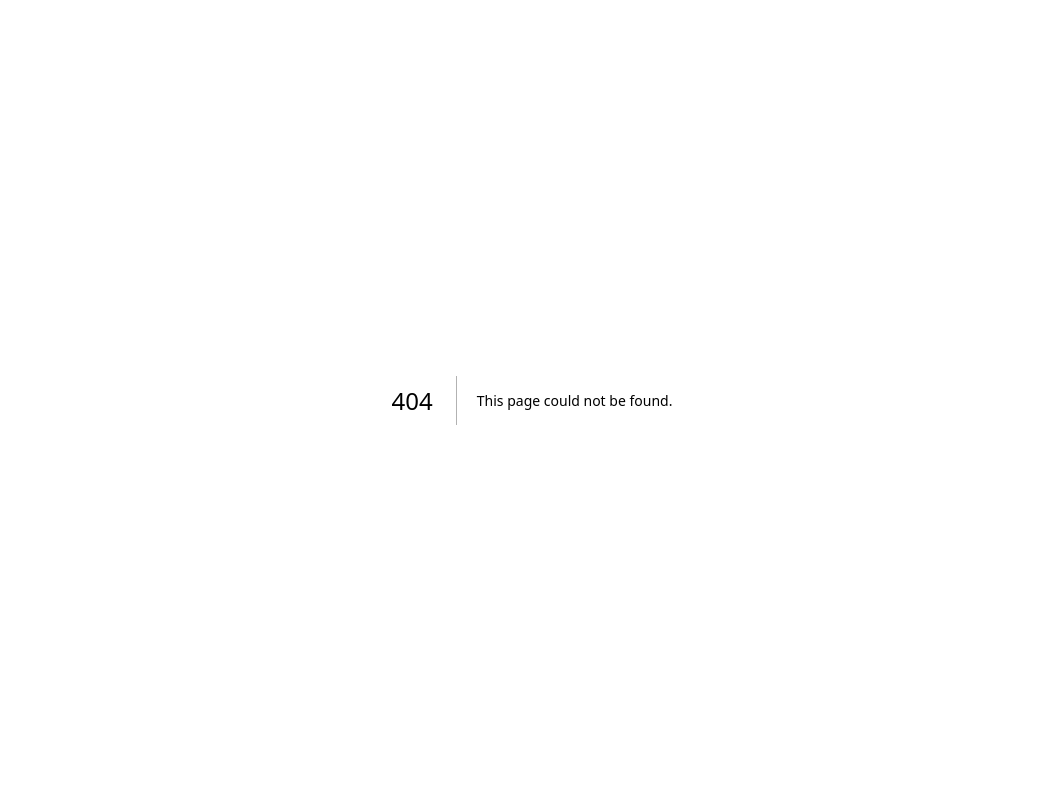
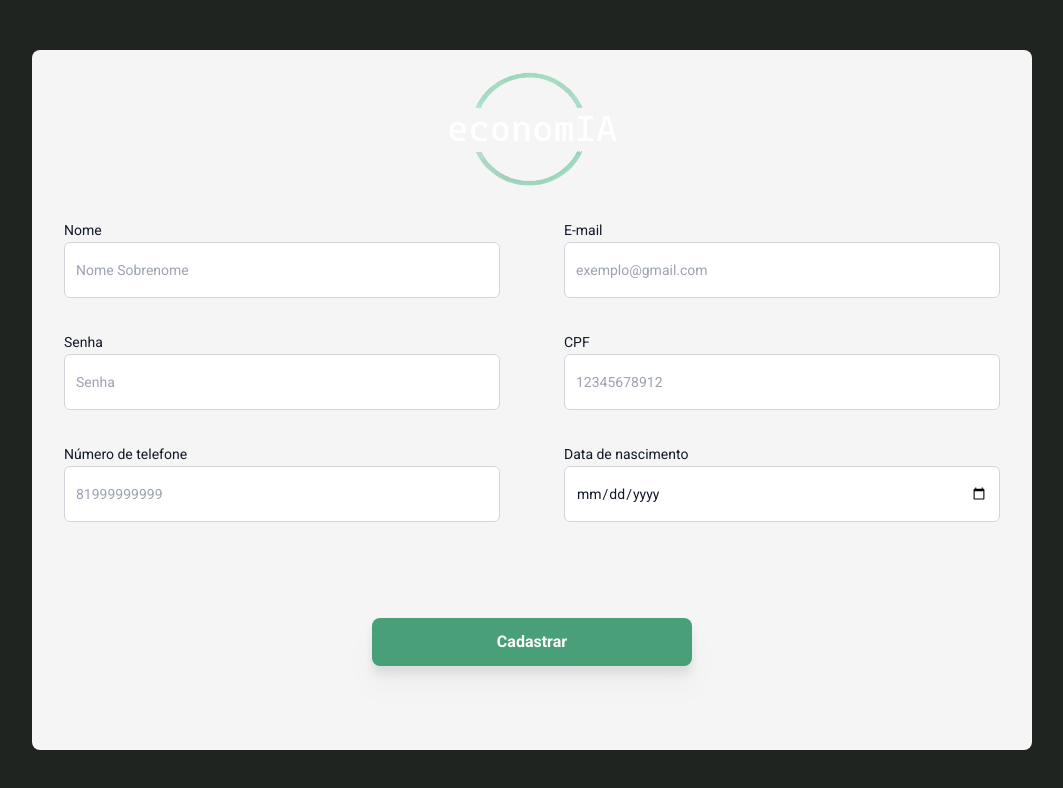
Before and after one commit to Gui-Rigaud/economIA, a Next.js app in the folder frontend/: page /cadastro in a window 1280 px wide. Before the commit this address had no page. Shown: the top 788 px of the page, without its empty margins (108-1171 px from the left). Built offline with nearby package versions, Linux system fonts and the light colour scheme.

Commit message:
cadastrosceen: front-end implementation with form on console

```diff
--- /dev/null
+++ b/frontend/src/app/cadastro/page.tsx
@@ -0,0 +1,89 @@
+"use client";
+
+import React from "react";
+import {useForm, SubmitHandler} from "react-hook-form";
+import { Roboto } from "next/font/google";
+import Image from "next/image";
+import logo from "../assets/logo.png"
+
+const roboto400 = Roboto({
+    subsets: ["latin"],
+    weight: "400"
+})
+
+const roboto700 = Roboto({
+    subsets: ["latin"],
+    weight: "700"
+})
+
+
+type FormData = {
+    name: string
+    email: string
+    password: string
+    cpf: number
+    cellphone: number
+    birthdate: string
+}
+
+export default function cadastroScreen()
+{
+    const {register,handleSubmit} = useForm<FormData>()
+    const printData: SubmitHandler<FormData> = (data) => {
+        console.log(data)
+    }
+
+    return (
+
+
+        <div id = "screen" className="bg-econDarkGreen h-screen w-screen flex justify-center items-center">
+
+            <form onSubmit={handleSubmit(printData)}>
+                <div id = "forms-container" className ={`bg-backgroundLightGray rounded-lg h-[700px] w-[1000px] ${roboto400.className}`}>
+                <div id = "logo-container" className = "flex justify-center items-center">
+                    <Image src = {logo} alt = "logo" width={200} height={200}/>
+                </div>
+
+                    <div id = "forms-inputs" className = "grid grid-cols-2 mx-[32px] gap-x-[64px] gap-y-[32px]">
+                        <div id = "name-container" className = "">
+                            <label htmlFor="name" className="block text-sm/6 font-medium text-gray-900">Nome</label>
+                            <input id = "name" placeholder = "Nome Sobrenome" {...register("name")} className = {`${roboto400.className} h-[56px] block w-full rounded-md bg-white px-3 py-1.5 text-base text-gray-900 outline outline-1 -outline-offset-1 outline-gray-300 placeholder:text-gray-400 focus:outline focus:outline-2 focus:-outline-offset-2 focus:outline-indigo-600 sm:text-sm/6 `}/>
+                        </div>
+
+                        <div id = "email-container" className = "">
+                            <label htmlFor="email" className="block text-sm/6 font-medium text-gray-900">E-mail</label>
+                            <input id = "email" type = "email" placeholder = "exemplo@gmail.com" {...register("email")} className = {`${roboto400.className} h-[56px] block w-full rounded-md bg-white px-3 py-1.5 text-base text-gray-900 outline outline-1 -outline-offset-1 outline-gray-300 placeholder:text-gray-400 focus:outline focus:outline-2 focus:-outline-offset-2 focus:outline-indigo-600 sm:text-sm/6 `}/>
+                        </div>
+
+                        <div id = "password-container">
+                            <label htmlFor="password" className="block text-sm/6 font-medium text-gray-900">Senha</label>
+                            <input id = "password" placeholder = "Senha"  type = "password"{...register("password")} className = {`${roboto400.className} h-[56px] block w-full rounded-md bg-white px-3 py-1.5 text-base text-gray-900 outline outline-1 -outline-offset-1 outline-gray-300 placeholder:text-gray-400 focus:outline focus:outline-2 focus:-outline-offset-2 focus:outline-indigo-600 sm:text-sm/6 `}/>
+                        </div>
+
+                        <div id = "cpf-container">
+                            <label htmlFor="cpf" className="block text-sm/6 font-medium text-gray-900">CPF</label>
+                            <input id = "cpf" placeholder = "12345678912" {...register("cpf")} className = {`${roboto400.className} h-[56px] block w-full rounded-md bg-white px-3 py-1.5 text-base text-gray-900 outline outline-1 -outline-offset-1 outline-gray-300 placeholder:text-gray-400 focus:outline focus:outline-2 focus:-outline-offset-2 focus:outline-indigo-600 sm:text-sm/6 `}/>
+                        </div>
+
+                        <div id = "cellphone-container">
+                            <label htmlFor="cellphone" className="block text-sm/6 font-medium text-gray-900">Número de telefone</label>
+                            <input id = "cellphone" placeholder = "81999999999" {...register("cellphone")} className = {`${roboto400.className} h-[56px] block w-full rounded-md bg-white px-3 py-1.5 text-base text-gray-900 outline outline-1 -outline-offset-1 outline-gray-300 placeholder:text-gray-400 focus:outline focus:outline-2 focus:-outline-offset-2 focus:outline-indigo-600 sm:text-sm/6 `}/>
+                        </div>
+
+                        <div id = "birthdate-container">
+                            <label htmlFor="birthdate" className="block text-sm/6 font-medium text-gray-900">Data de nascimento</label>
+                            <input id = "birthdate" placeholder = "Data de nascimento" {...register("birthdate")} type = "date" className = {`${roboto400.className} h-[56px] block w-full rounded-md bg-white px-3 py-1.5 text-base text-gray-900 outline outline-1 -outline-offset-1 outline-gray-300 placeholder:text-gray-400 focus:outline focus:outline-2 focus:-outline-offset-2 focus:outline-indigo-600 sm:text-sm/6 `}/>
+                        </div>
+                    </div>
+
+                    <div className = {`${roboto700.className} mt-[96px] flex flex-col items-center`}>
+                        <button type = "submit" className = "w-[320px] h-[48px] bg-econGreen rounded-lg drop-shadow-xl text-white">Cadastrar</button>
+                    </div>
+
+                </div>
+
+            </form>
+
+        </div>
+    )
+}
```
